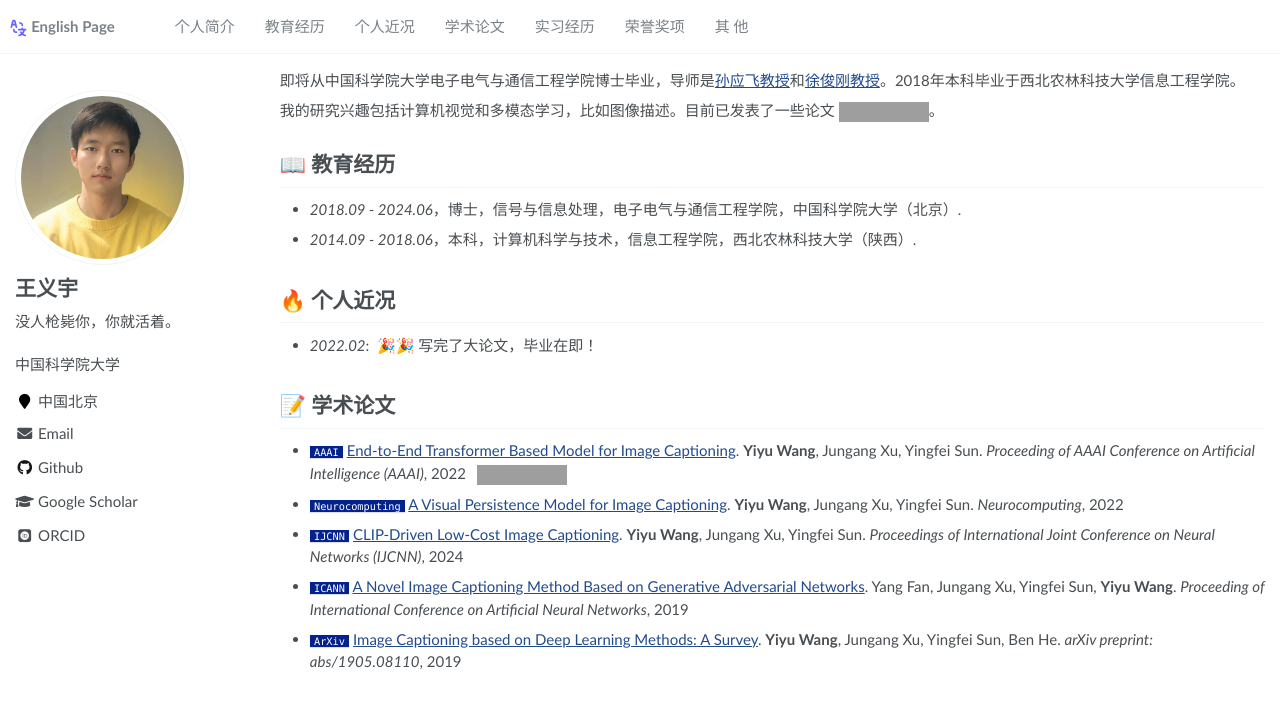
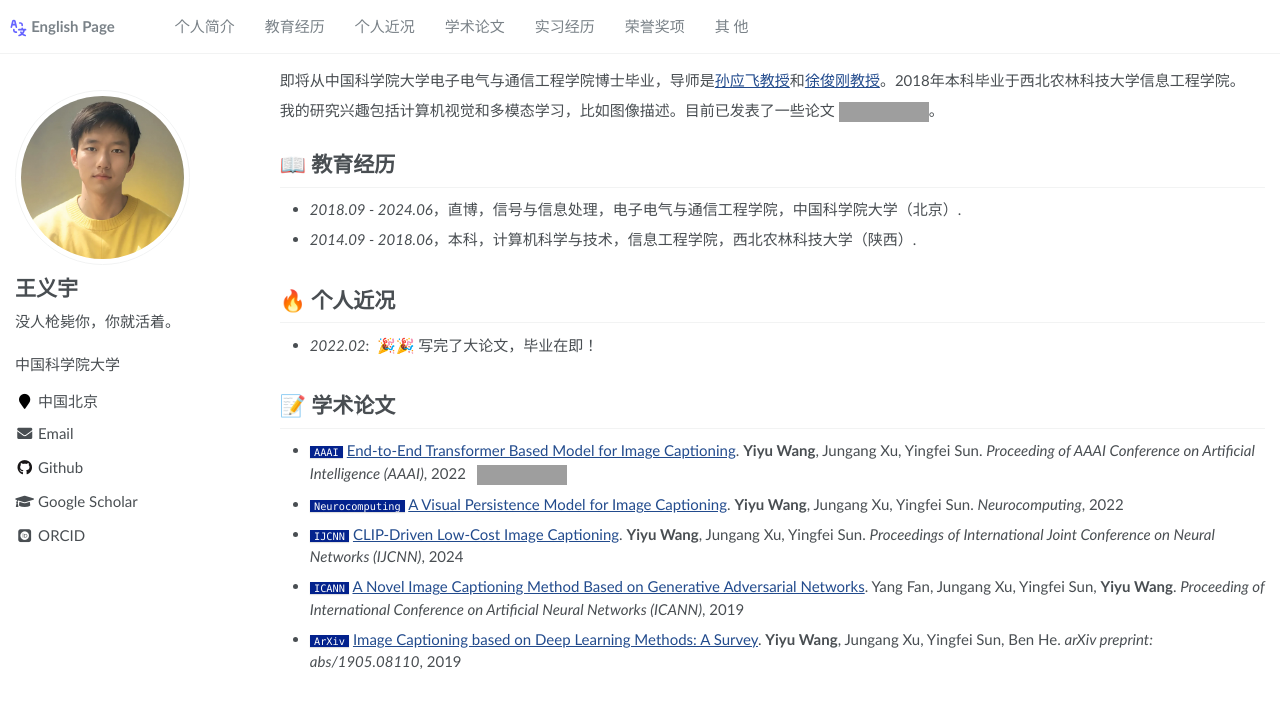
Before and after one commit to curya-wangyiyu/about_cn, a Jekyll site: the page built from _pages/about.md, in a window 1280 px wide and 1095 px high. Shown: the top 706 px of the window. Built offline with Jekyll 4.4.1, drawn with Linux system fonts in a browser that asks for light colours; some web fonts are replaced; grey boxes are pictures that could not be loaded.

Commit message:
update infos

```diff
--- a/_pages/includes/educations.md
+++ b/_pages/includes/educations.md
@@ -1,3 +1,3 @@
 # 📖 教育经历
-- *2018.09 - 2024.06*，博士，信号与信息处理，电子电气与通信工程学院，中国科学院大学（北京）.
+- *2018.09 - 2024.06*，直博，信号与信息处理，电子电气与通信工程学院，中国科学院大学（北京）.
 - *2014.09 - 2018.06*，本科，计算机科学与技术，信息工程学院，西北农林科技大学（陕西）.
--- a/_pages/includes/publications.md
+++ b/_pages/includes/publications.md
@@ -6,6 +6,6 @@
 
 - ``IJCNN`` [CLIP-Driven Low-Cost Image Captioning](). **Yiyu Wang**, Jungang Xu, Yingfei Sun. _Proceedings of International Joint Conference on Neural Networks (IJCNN)_, 2024
 
-- ``ICANN`` [A Novel Image Captioning Method Based on Generative Adversarial Networks](https://link.springer.com/chapter/10.1007/978-3-030-30490-4_23). Yang Fan, Jungang Xu, Yingfei Sun, **Yiyu Wang**. _Proceeding of International Conference on Artificial Neural Networks_, 2019
+- ``ICANN`` [A Novel Image Captioning Method Based on Generative Adversarial Networks](https://link.springer.com/chapter/10.1007/978-3-030-30490-4_23). Yang Fan, Jungang Xu, Yingfei Sun, **Yiyu Wang**. _Proceeding of International Conference on Artificial Neural Networks (ICANN)_, 2019
 
 - ``ArXiv`` [Image Captioning based on Deep Learning Methods: A Survey](https://arxiv.org/abs/1905.08110). **Yiyu Wang**, Jungang Xu, Yingfei Sun, Ben He. _arXiv preprint: abs/1905.08110_, 2019
```
